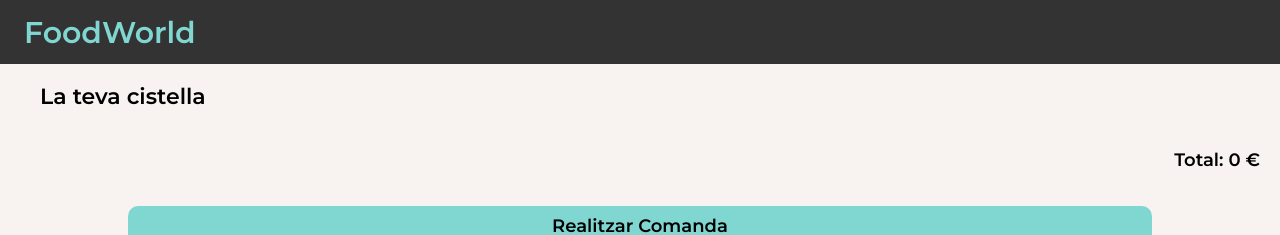
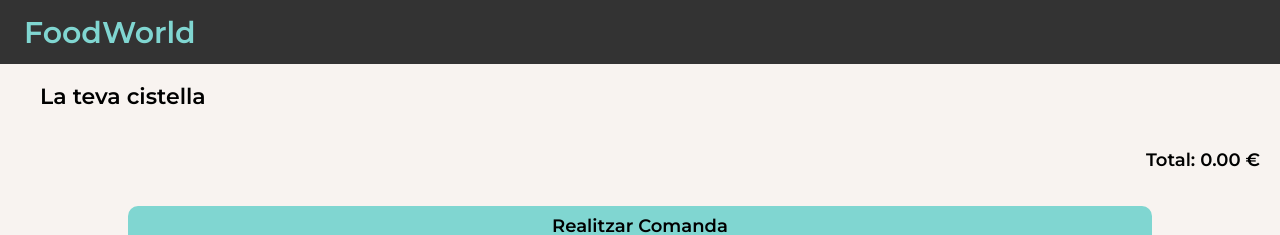
Before and after one commit to carlesonielfa/foodworld, a React (Create React App) app: page /fhc6/cistella in a window 1280 px wide. Shown: the top 235 px of the page. Built offline with nearby package versions, Linux system fonts and the light colour scheme.

Commit message:
Arreglats decimals

```diff
--- a/src/Cistella.js
+++ b/src/Cistella.js
@@ -35,7 +35,7 @@ export default function Cistella() {
         />
       ))}
       <Typography className={classes.root} align="right" variant="h3">
-        Total: {total} €
+        Total: {total.toFixed(2)} €
       </Typography>
       <FoodButton
         component={Link}
```
